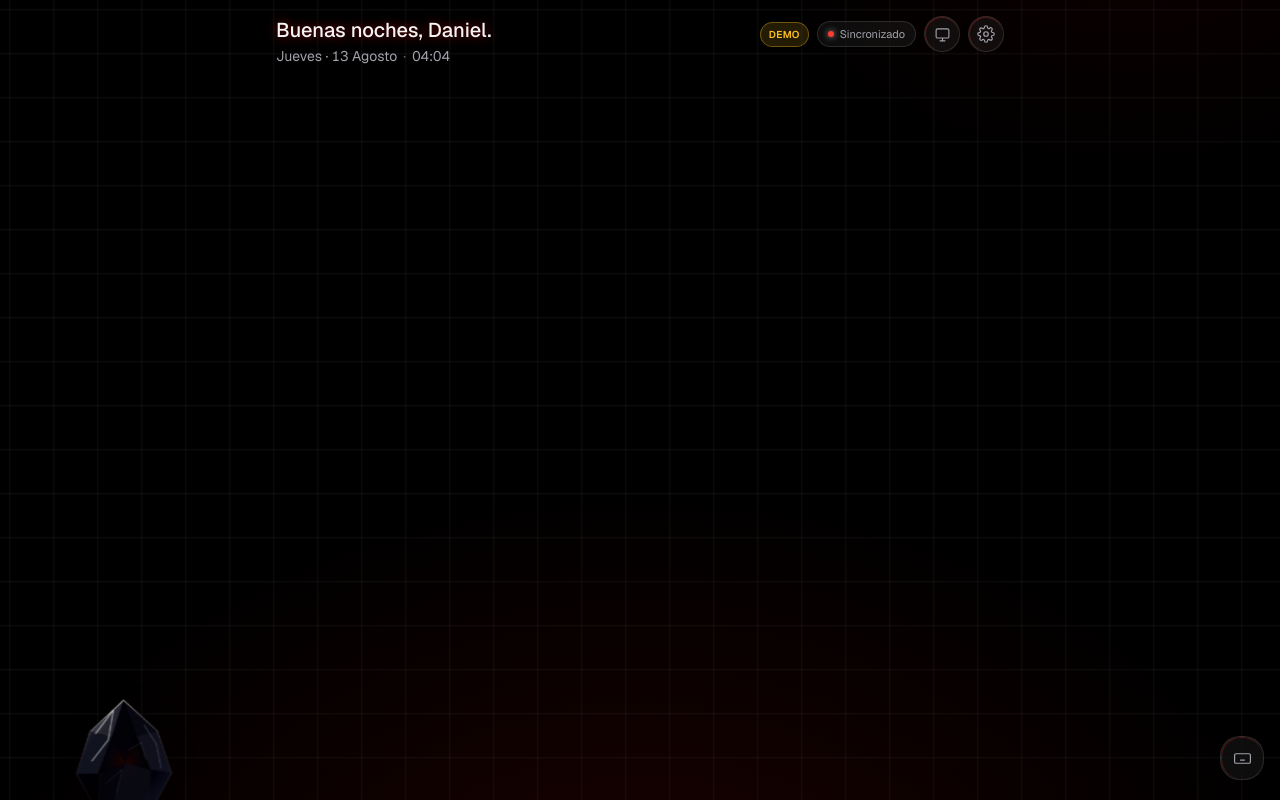
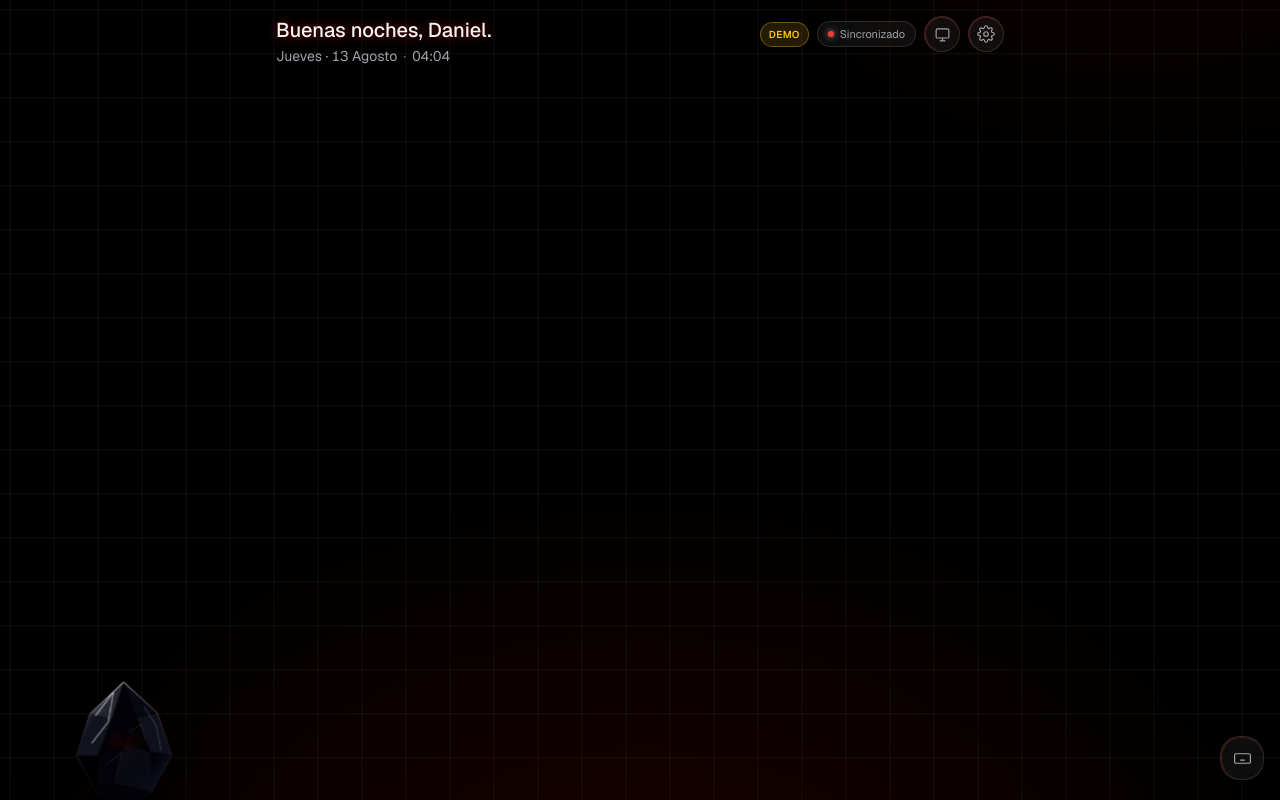
Before and after one commit to Carrillooo/webwad, a Next.js app: page / in a window 1280 px wide. Built offline with nearby package versions, Linux system fonts and the light colour scheme.

Commit message:
Move reactive crystal slightly higher

```diff
--- a/src/components/nova/NovaApp.tsx
+++ b/src/components/nova/NovaApp.tsx
@@ -74,8 +74,8 @@ export function NovaApp() {
   const centered = CENTER_STATES.has(novaState);
   const dockScale = w < 520 ? 0.56 : 0.62;
   const centerScale = w < 520 ? 0.94 : 1.08;
-  const dock = { x: 4, y: h - CORE_H * dockScale - 6, scale: dockScale };
-  const center = { x: w / 2 - CORE_W / 2, y: h / 2 - CORE_H / 2 - 18, scale: centerScale };
+  const dock = { x: 4, y: h - CORE_H * dockScale - 24, scale: dockScale };
+  const center = { x: w / 2 - CORE_W / 2, y: h / 2 - CORE_H / 2 - 32, scale: centerScale };
 
   return (
     <main className="relative h-[100dvh] w-full overflow-hidden">
```
